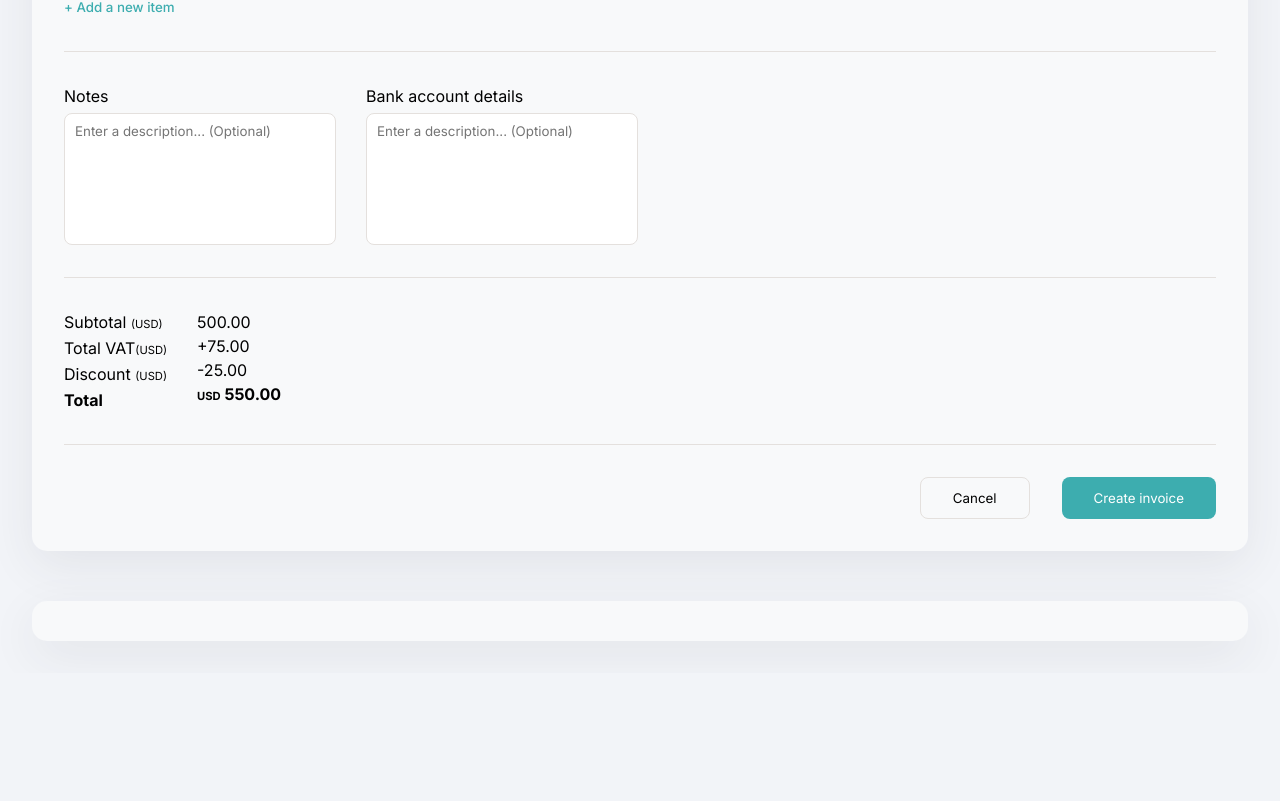
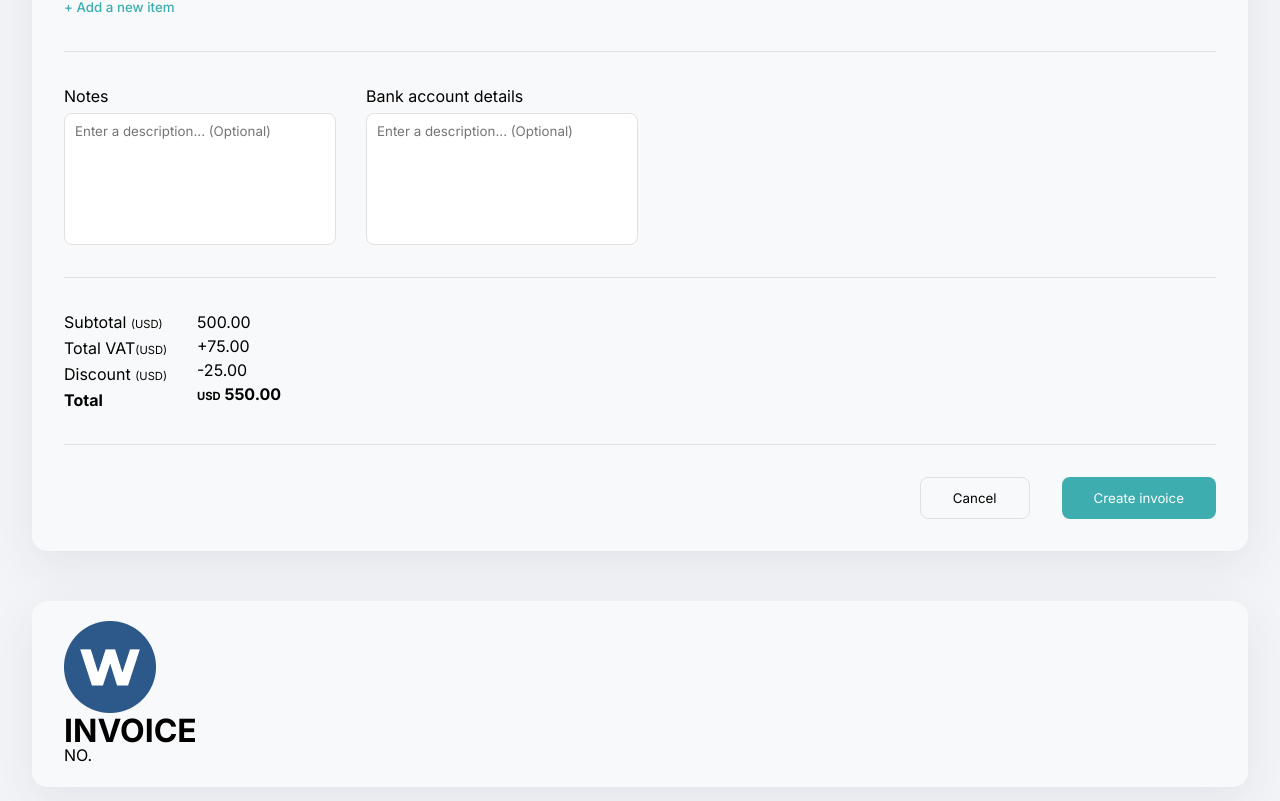
Before and after one commit to Gresham24/Invoice-Creator-App, a React (Vite) app: page / in a window 1280 px wide. Shown: the part 919-1720 px from the top of the page. Before the commit the page ends 1592 px from the top, so only its background shows below. Built offline with nearby package versions, Linux system fonts and the light colour scheme.

Commit message:
stored form entry details in object for readability

```diff
--- a/src/components/FormPrint.jsx
+++ b/src/components/FormPrint.jsx
@@ -1,7 +1,7 @@
 import { useContext } from "react";
 import styled from "styled-components";
 import { FormDataContext } from "./Form";
-import Form from "./Form";
+import { companyDetails, customerDetails } from "./FormData";
 
 const StyledContainer = styled.div`
     margin-top: 50px;
@@ -17,11 +17,31 @@ const StyledPage = styled.div``;
 export default function FormPrint() {
     const { formValues } = useContext(FormDataContext);
 
+    const formEntryDetails = {
+        invoiceNumber: formValues.details.invoiceNumber,
+        purchaseOrder: formValues.details.purchaseOrder,
+        customer: formValues.details.customer,
+        issueDate: formValues.details.issueDate,
+        dueDate: formValues.details.dueDate,
+        note: formValues.details.note,
+        bankDetails: formValues.details.bankDetails,
+    };
+
+    const formLineItems = {
+
+    }
+    // console.log(formValues);
 
     return (
         <StyledContainer>
             <StyledPage>
-              <p>{}</p>
+                <div className="header">
+                    <img src={companyDetails.companyLogo} alt="logo" />
+                    <div className="title">
+                        <h1>INVOICE</h1>
+                        <p>{`NO. `}</p>
+                    </div>
+                </div>
                 {/* <p>Details: {JSON.stringify(formValues.details)}</p> */}
                 {/* <p>Items: {JSON.stringify(formValues.items)}</p> */}
             </StyledPage>
```
